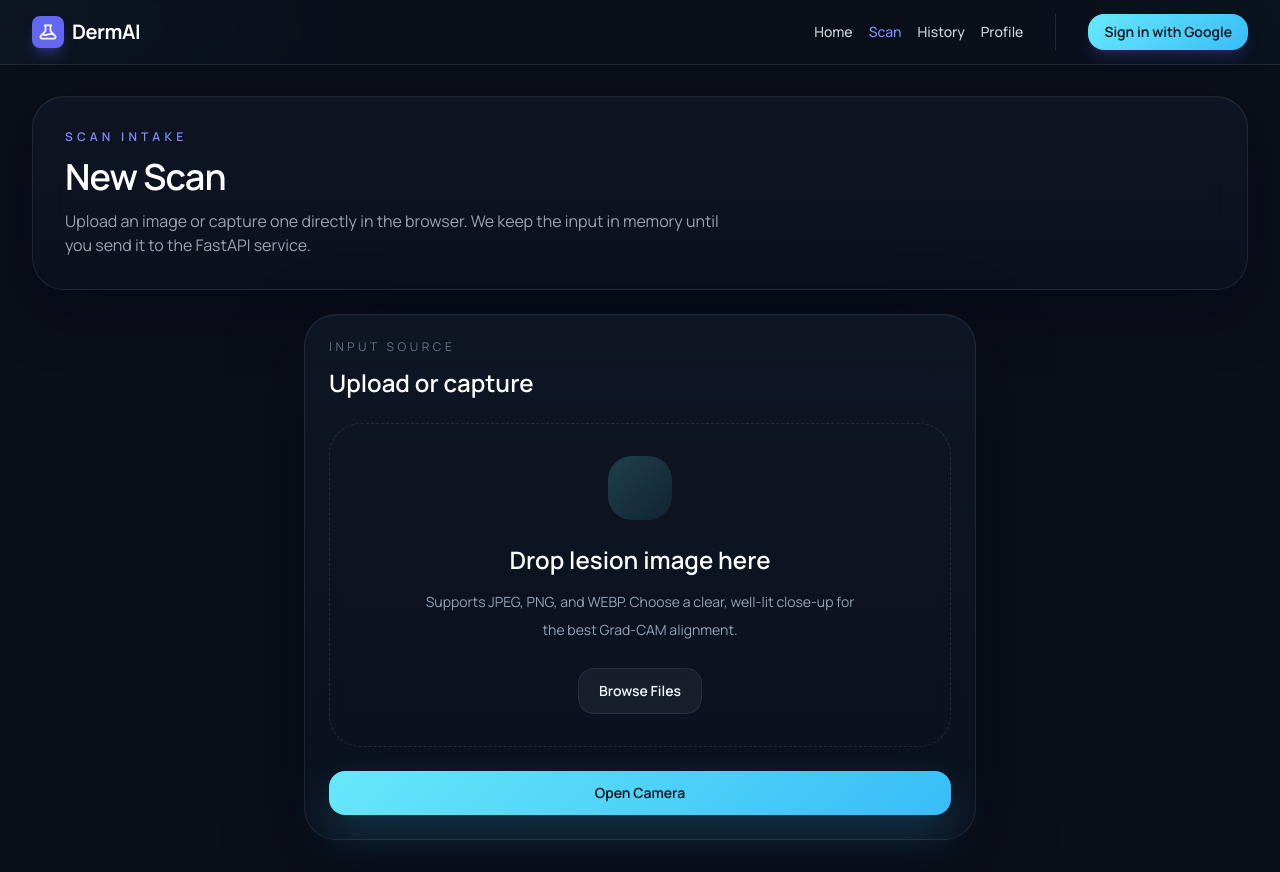
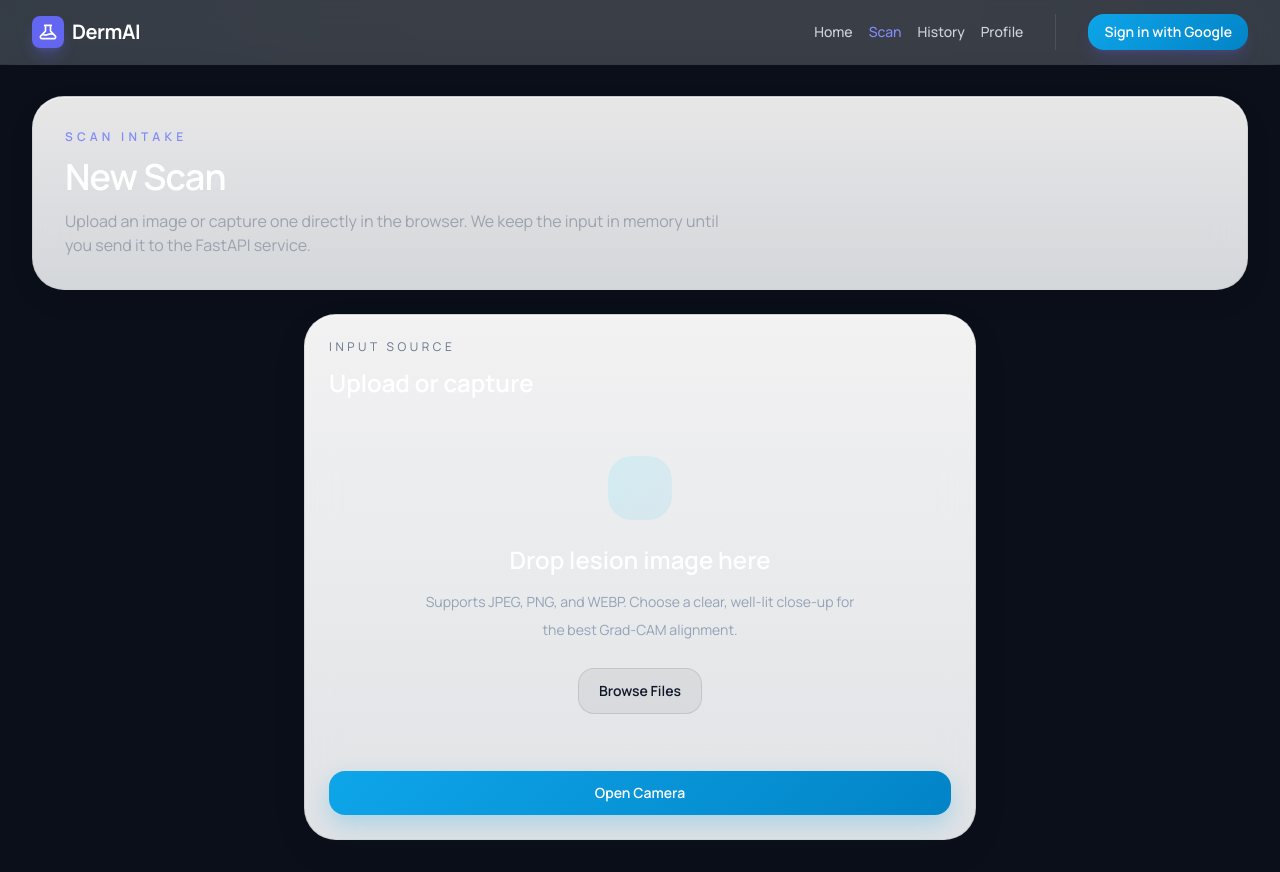
Before and after one commit to ganapathichinavath-bot/DermiAI, a React (Vite) app in the folder Frontend/: page /scan in a window 1280 px wide. Built offline with nearby package versions, Linux system fonts and the light colour scheme.

Commit message:
Changed background theme to white color

```diff
--- a/Frontend/src/index.css
+++ b/Frontend/src/index.css
@@ -5,27 +5,27 @@
 @tailwind utilities;
 
 :root {
-  color-scheme: dark;
-  --bg: #0b0f1a;
-  --panel: rgba(16, 22, 37, 0.86);
-  --panel-soft: rgba(255, 255, 255, 0.04);
-  --border: rgba(255, 255, 255, 0.08);
-  --text: #f4f8ff;
-  --muted: #94a3b8;
-  --accent: #67e8f9;
-  --accent-strong: #38bdf8;
+  color-scheme: light;
+  --bg: #ffffff;
+  --panel: rgba(255, 255, 255, 0.9);
+  --panel-soft: rgba(0, 0, 0, 0.04);
+  --border: rgba(0, 0, 0, 0.1);
+  --text: #0f172a;
+  --muted: #64748b;
+  --accent: #0ea5e9;
+  --accent-strong: #0284c7;
 }
 
 @layer base {
   * {
-    @apply border-slate-800;
+    @apply border-slate-200;
   }
 
   html {
     background:
-      radial-gradient(circle at top left, rgba(56, 189, 248, 0.18), transparent 28%),
-      radial-gradient(circle at top right, rgba(14, 165, 233, 0.14), transparent 22%),
-      linear-gradient(180deg, #0b0f1a 0%, #0d1322 60%, #09111f 100%);
+      radial-gradient(circle at top left, rgba(14, 165, 233, 0.1), transparent 28%),
+      radial-gradient(circle at top right, rgba(2, 132, 199, 0.08), transparent 22%),
+      linear-gradient(180deg, #f8fafc 0%, #f1f5f9 60%, #e2e8f0 100%);
   }
 
   body {
@@ -55,11 +55,11 @@
   }
 
   .panel {
-    background: linear-gradient(180deg, rgba(16, 22, 37, 0.92), rgba(11, 17, 30, 0.9));
+    background: linear-gradient(180deg, rgba(255, 255, 255, 0.95), rgba(248, 250, 252, 0.9));
     border: 1px solid var(--border);
     box-shadow:
-      0 24px 80px rgba(2, 6, 23, 0.45),
-      inset 0 1px 0 rgba(255, 255, 255, 0.04);
+      0 12px 40px rgba(0, 0, 0, 0.05),
+      inset 0 1px 0 rgba(255, 255, 255, 0.5);
     @apply rounded-[2rem] backdrop-blur-xl;
   }
 
@@ -71,54 +71,54 @@
 
   .button-primary {
     background: linear-gradient(135deg, var(--accent), var(--accent-strong));
-    color: #03111b;
-    box-shadow: 0 20px 45px rgba(56, 189, 248, 0.22);
+    color: #ffffff;
+    box-shadow: 0 10px 25px rgba(14, 165, 233, 0.25);
     @apply inline-flex items-center justify-center rounded-2xl px-5 py-3 text-sm font-semibold transition hover:-translate-y-0.5;
   }
 
   .button-secondary {
-    background: rgba(255, 255, 255, 0.05);
+    background: rgba(0, 0, 0, 0.05);
     border: 1px solid var(--border);
     color: var(--text);
-    @apply inline-flex items-center justify-center rounded-2xl px-5 py-3 text-sm font-semibold transition hover:bg-white/10;
+    @apply inline-flex items-center justify-center rounded-2xl px-5 py-3 text-sm font-semibold transition hover:bg-black/5;
   }
 
   .auth-page {
     @apply flex min-h-screen items-center justify-center p-6;
     background:
-      radial-gradient(circle at center, rgba(56, 189, 248, 0.18), transparent 24%),
-      linear-gradient(180deg, #0b0f1a 0%, #09121f 100%);
+      radial-gradient(circle at center, rgba(14, 165, 233, 0.1), transparent 24%),
+      linear-gradient(180deg, #f8fafc 0%, #e2e8f0 100%);
   }
 
   .auth-card {
-    @apply w-full max-w-md rounded-[2rem] border border-white/10 p-8 shadow-2xl backdrop-blur-xl;
-    background: linear-gradient(180deg, rgba(14, 20, 33, 0.92), rgba(9, 14, 25, 0.96));
+    @apply w-full max-w-md rounded-[2rem] border border-black/10 p-8 shadow-xl backdrop-blur-xl;
+    background: linear-gradient(180deg, rgba(255, 255, 255, 0.95), rgba(248, 250, 252, 0.9));
   }
 
   .auth-input {
-    @apply w-full rounded-2xl border border-white/10 bg-white/5 px-4 py-3 text-white outline-none transition placeholder:text-slate-500 focus:border-cyan-300/60 focus:bg-white/10;
+    @apply w-full rounded-2xl border border-black/10 bg-black/5 px-4 py-3 text-slate-800 outline-none transition placeholder:text-slate-400 focus:border-cyan-500/60 focus:bg-white;
   }
 
   /* Dashboard glass card — used in Dashboard.jsx */
   .glass-panel {
-    background: linear-gradient(180deg, rgba(16, 22, 37, 0.88), rgba(11, 17, 30, 0.85));
-    border: 1px solid rgba(255, 255, 255, 0.08);
+    background: linear-gradient(180deg, rgba(255, 255, 255, 0.9), rgba(248, 250, 252, 0.85));
+    border: 1px solid rgba(0, 0, 0, 0.08);
     box-shadow:
-      0 20px 60px rgba(2, 6, 23, 0.4),
-      inset 0 1px 0 rgba(255, 255, 255, 0.04);
+      0 10px 30px rgba(0, 0, 0, 0.05),
+      inset 0 1px 0 rgba(255, 255, 255, 0.5);
     @apply rounded-[2rem] backdrop-blur-xl;
   }
 
   /* Alias for button-primary — some pages use btn-primary */
   .btn-primary {
     background: linear-gradient(135deg, var(--accent), var(--accent-strong));
-    color: #03111b;
-    box-shadow: 0 20px 45px rgba(56, 189, 248, 0.22);
+    color: #ffffff;
+    box-shadow: 0 10px 25px rgba(14, 165, 233, 0.25);
     @apply inline-flex items-center justify-center rounded-2xl px-5 py-3 text-sm font-semibold transition hover:-translate-y-0.5;
   }
 
   /* Standard input field */
   .input-field {
-    @apply w-full rounded-xl border border-white/10 bg-white/5 px-4 py-3 text-white text-sm outline-none transition placeholder:text-slate-600 focus:border-cyan-400/50 focus:bg-white/8 focus:ring-1 focus:ring-cyan-400/10;
+    @apply w-full rounded-xl border border-black/10 bg-black/5 px-4 py-3 text-slate-800 text-sm outline-none transition placeholder:text-slate-500 focus:border-cyan-500/50 focus:bg-white focus:ring-1 focus:ring-cyan-500/10;
   }
 }
```
